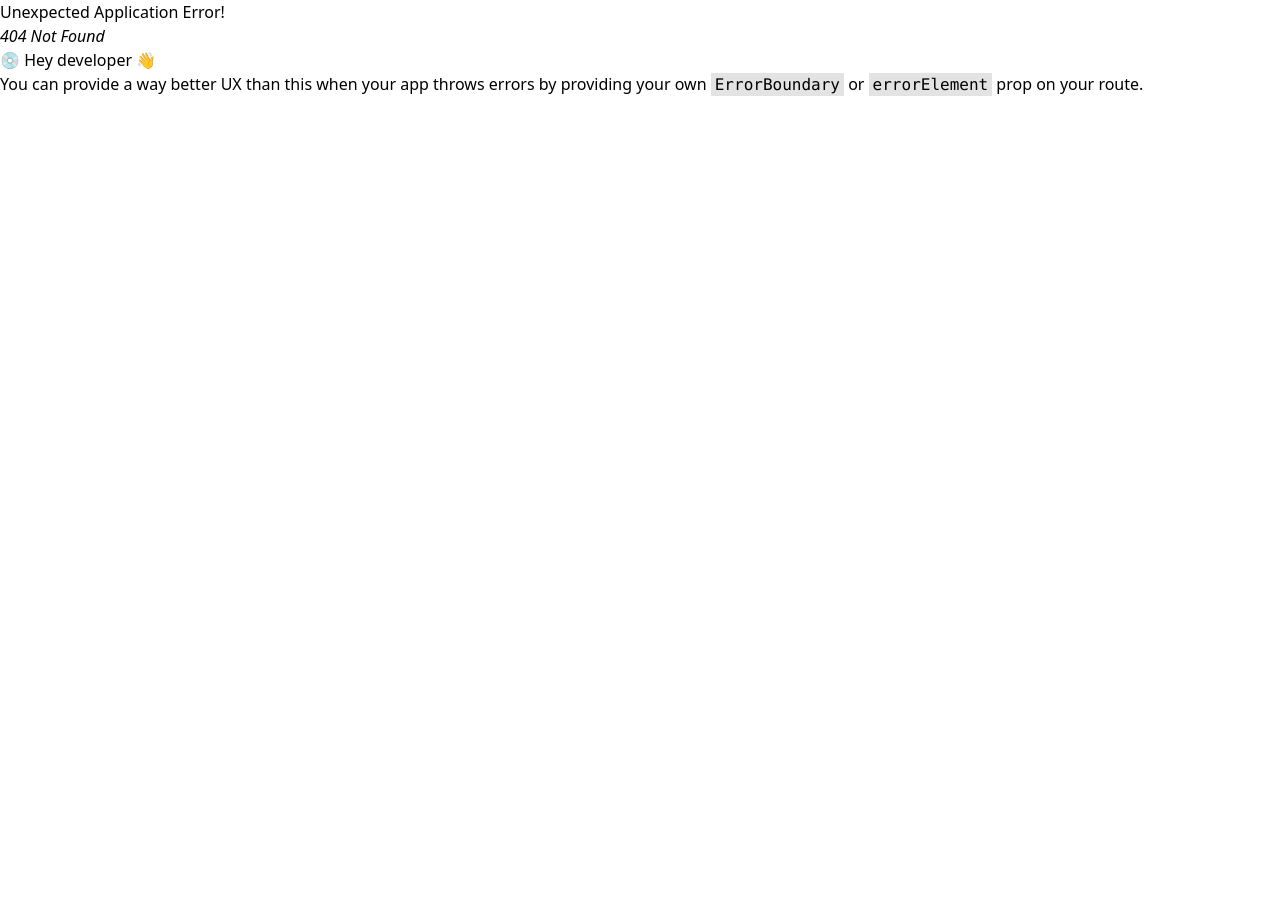
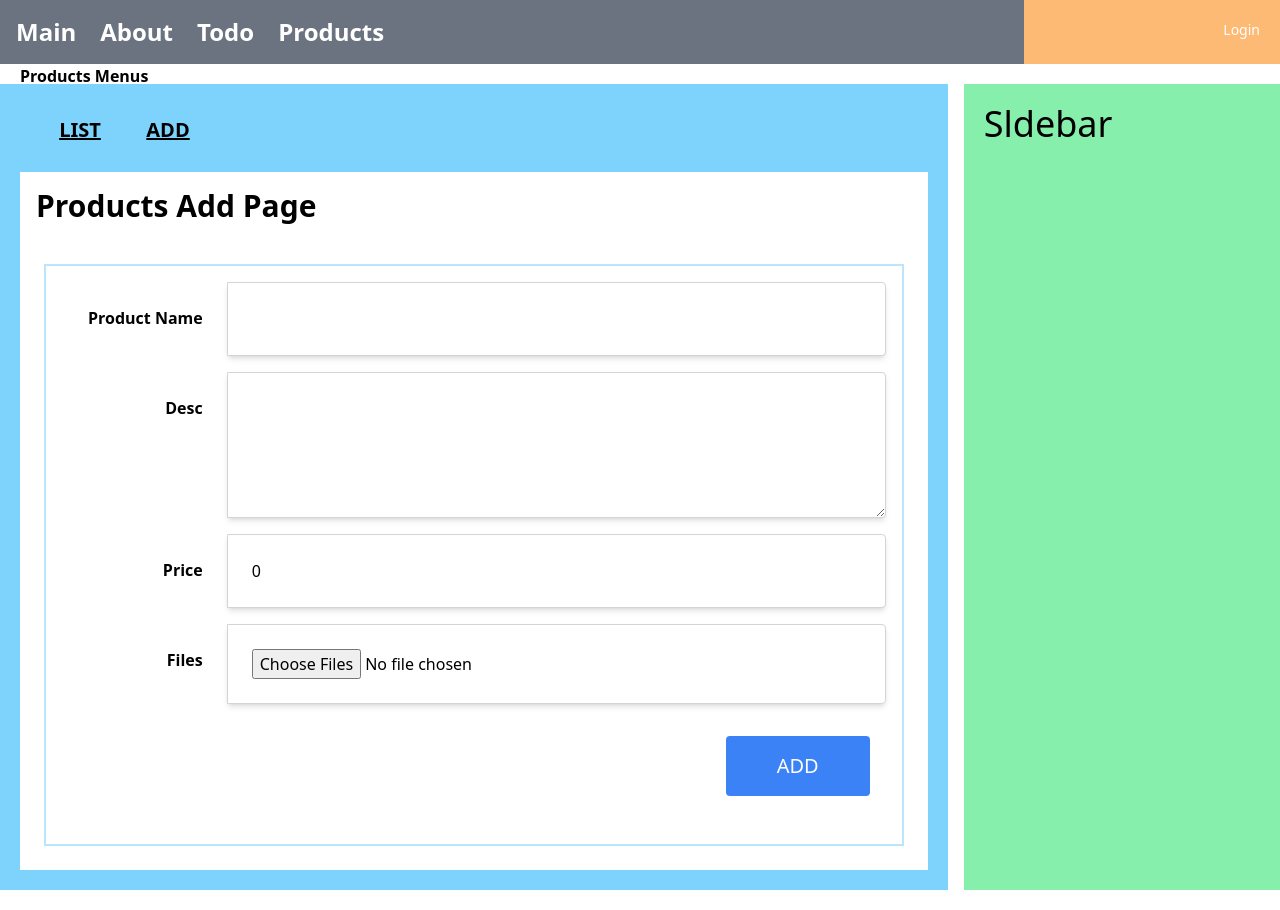
Before and after one commit to jaeheehan/mall-frontend, a React (Create React App) app: page /products/add in a window 1280 px wide. Before the commit this address had no page. Before the commit the page ends 800 px from the top, so only its background shows below. Built offline with nearby package versions, Linux system fonts and the light colour scheme.

Commit message:
데이터 등록

```diff
--- /dev/null
+++ b/src/api/productsApi.js
@@ -0,0 +1,15 @@
+import axios from "axios";
+import { API_SERVER_HOST } from "./todoApi";
+
+const host = `${API_SERVER_HOST}/api/products`
+
+export const postAdd = async (product) => {
+
+  console.log(product)
+
+  const header = {headers : {"Content-Type": "multipart/form-data"}}
+
+  const res = await axios.post(`${host}/`, product, header)
+
+  return res.data
+}
--- /dev/null
+++ b/src/components/common/FetchingModal.js
@@ -0,0 +1,13 @@
+const FetchingModal = () => {
+  return (
+    <div className={`fixed top-0 left-0 z-[1055] flex h-full w-full place-items-center justify-center bg-black bg-opacity-20`}>
+      <div className="bg-white rounded-3xl opacity-100 min-w-min h-1/4 min-w-[600px] flex justify-center items-center">
+        <div className="text-4xl font-extrabold text-orange-400 m-20">
+          Loading.....
+        </div>
+      </div>
+    </div>
+  )
+}
+
+export default FetchingModal;
--- a/src/components/menus/BasicMenu.js
+++ b/src/components/menus/BasicMenu.js
@@ -15,6 +15,9 @@
           <li className='pr-6 text-2xl'>
             <Link to={'/todo'}>Todo</Link>
           </li>
+          <li className='pr-6 text-2xl'>
+            <Link to={'/products'}>Products</Link>
+          </li>
         </ul>
       </div>
 
--- /dev/null
+++ b/src/components/products/AddComponent.js
@@ -0,0 +1,111 @@
+import { useRef, useState } from "react";
+import {postAdd} from "../../api/productsApi";
+import FetchingModal from "../common/FetchingModal";
+import ResultModal from "../common/ResultModal";
+import useCustomMove from "../../hooks/useCustomMove";
+
+const initState = {
+  pname: '',
+  pdesc: '',
+  price: 0,
+  files: []
+}
+
+const AddComponent = () => {
+
+  const [product, setProduct] = useState({...initState})
+  const uploadRef = useRef()
+
+  const [fetching, setFetching] = useState(false)
+  const [result, setResult] = useState(null)
+
+  const {moveToList} = useCustomMove();
+
+  const handleChangeProduct = (e) => {
+    product[e.target.name] = e.target.value
+    setProduct({...product})
+  }
+
+  const handleClickAdd = (e) => {
+    console.log(product)
+    const files = uploadRef.current.files
+    const formData = new FormData();
+
+    for ( let i=0; i< files.length; i++) {
+      console.log(i)
+      formData.append("files", files[i])
+    }
+
+    formData.append("pname", product.pname)
+    formData.append("pdesc", product.pdesc)
+    formData.append("price", product.price)
+
+    console.log(formData)
+
+    setFetching(true)
+    postAdd(formData).then(data => {
+      setFetching(false)
+      setResult(data.result)
+    })
+  }
+
+  const closeModal = () => {
+    setResult(null)
+    moveToList({page: 1})
+  }
+
+  return (
+      <div className="border-2 border-sky-200 mt-10 m-2 p-4">
+        {fetching ? <FetchingModal/> : <></>}
+        {result?
+          <ResultModal title={'Product Add Result'} content={`${result}번 등록 완료`} callbackFn={closeModal}/>: <></>
+        }
+        <div className="flex justify-center">
+          <div className="relative mb-4 flex w-full flex-wrap items-stretch">
+            <div className="w-1/5 p-6 text-right font-bold">Product Name</div>
+            <input className="w-4/5 p-6 rounded-r border border-solid border-neutral-300 shadow-md"
+              name="pname"
+              type={'text'}
+              value={product.name}
+              onChange={handleChangeProduct}
+            ></input>
+          </div>
+        </div>
+        <div className="flex justify-center">
+          <div className="relative mb-4 flex w-full flex-wrap items-stretch">
+            <div className="w-1/5 p-6 text-right font-bold">Desc</div>
+              <textarea className="w-4/5 p-6 rounded-r border border-solid border-neutral-300 shadow-md resize-y"
+                name="pdesc" rows="4" onChange={handleChangeProduct} value={product.pdesc}
+              >{product.pdesc}
+              </textarea>
+          </div>
+        </div>
+        <div className="flex justify-center">
+          <div className="relative mb-4 flex w-full flex-wrap items-stretch">
+            <div className="w-1/5 p-6 text-right font-bold">Price</div>
+            <input className="w-4/5 p-6 rounded-r border border-solid border-neutral-300 shadow-md"
+              name="price" type={'number'} value={product.price} onChange={handleChangeProduct}
+            >
+            </input>
+          </div>
+        </div>
+        <div className="flex justify-center">
+          <div className="relative mb-4 flex w-full flex-wrap items-stretch">
+            <div className="w-1/5 p-6 text-right font-bold">Files</div>
+            <input ref={uploadRef}
+                   className="w-4/5 p-6 rounded-r border border-solid border-neutral-300 shadow-300 shadow-md"
+                   type={'file'}
+                   multiple={true}>
+            </input>
+          </div>
+        </div>
+        <div className="flex justify-end">
+          <div className="relative mb-4 flex p-4 flex-wrap items-stretch">
+            <button type="button" className="rounded p-4 w-36 bg-blue-500 text-xl text-white" onClick={handleClickAdd}>ADD</button>
+          </div>
+        </div>
+      </div>
+  );
+}
+
+export default AddComponent;
--- /dev/null
+++ b/src/pages/products/AddPage.js
@@ -0,0 +1,14 @@
+import AddComponent from "../../components/products/AddComponent";
+
+const AddPage = () => {
+  return (
+    <div className="p-4 w-full bg-white">
+      <div className="text-3xl font-extrabold">
+        Products Add Page
+      </div>
+      <AddComponent/>
+    </div>
+  )
+}
+
+export default AddPage;
--- /dev/null
+++ b/src/pages/products/IndexPage.js
@@ -0,0 +1,39 @@
+import { Outlet, useNavigate } from "react-router-dom";
+import BasicMenu from "../../components/menus/BasicMenu";
+import { useCallback } from "react";
+import BasicLayout from "../../layouts/BasicLayout";
+
+const IndexPage = () => {
+
+  const navigate = useNavigate();
+  const handleClickList = useCallback(()=> {
+    navigate({ pathname: 'list'})
+  })
+
+  const handleClickAdd = useCallback(()=> {
+    navigate({ pathname: 'add'})
+  })
+
+  return (
+    <BasicLayout>
+      <div className="text-black font-extrabold -mt-10">
+        Products Menus
+      </div>
+
+      <div className="w-full flex m-2 p-2">
+        <div className="text-xl m-1 p-2 w-20 font-extrabold text-center underline" onClick={handleClickList}>
+          LIST
+        </div>
+        <div className="text-xl m-1 p-2 w-20 font-extrabold text-center underline" onClick={handleClickAdd}>
+          ADD
+        </div>
+      </div>
+      <div className="flex flex-wrap w-full">
+        <Outlet/>
+      </div>
+
+    </BasicLayout>
+  );
+}
+
+export default IndexPage;
--- /dev/null
+++ b/src/pages/products/ListPage.js
@@ -0,0 +1,11 @@
+const ListPage = () => {
+  return (
+    <div className="p-4 w-full bg-white">
+      <div className="text-3xl font-extrabold">
+        Products List Page
+      </div>
+    </div>
+  )
+}
+
+export default ListPage;
--- /dev/null
+++ b/src/router/productsRouter.js
@@ -0,0 +1,25 @@
+import {lazy, Suspense} from "react";
+import {Navigate} from "react-router-dom";
+
+const productsRouter = () => {
+
+  const Loading = <div>Loading....</div>
+  const ProductsList = lazy(() => import("../pages/products/ListPage"))
+  const ProductsAdd = lazy(()=> import("../pages/products/AddPage"))
+
+  return [
+    {
+      path: "list",
+      element: <Suspense fallback={Loading}><ProductsList/></Suspense>
+    },
+    {
+      path: "",
+      element: <Navigate replace to="/products/list"/>
+    },
+    {
+      path: "add",
+      element: <Suspense fallback={Loading}><ProductsAdd/></Suspense>
+    }
+  ]
+}
+export default productsRouter;
--- a/src/router/root.js
+++ b/src/router/root.js
@@ -1,11 +1,13 @@
 import { Suspense, lazy } from "react";
 import { createBrowserRouter } from "react-router-dom";
 import todoRouter from "./todoRouter";
+import productsRouter from "./productsRouter";
 
 const Loading = <div>Loading....</div>
 const Main = lazy(()=> import('../pages/MainPage'))
 const About = lazy(()=> import('../pages/AboutPage'))
 const TodoIndex = lazy(()=> import('../pages/todo/IndexPage'))
+const ProductsIndex = lazy(()=> import('../pages/products/IndexPage'))
 const root = createBrowserRouter([
   {
     path: "",
@@ -19,6 +21,11 @@
     path: "todo",
     element: <Suspense fallback={Loading}><TodoIndex/></Suspense>,
     children: todoRouter()
+  },
+  {
+    path: "products",
+    element: <Suspense fallback={Loading}><ProductsIndex/></Suspense>,
+    children: productsRouter()
   }
 ])
 
```
